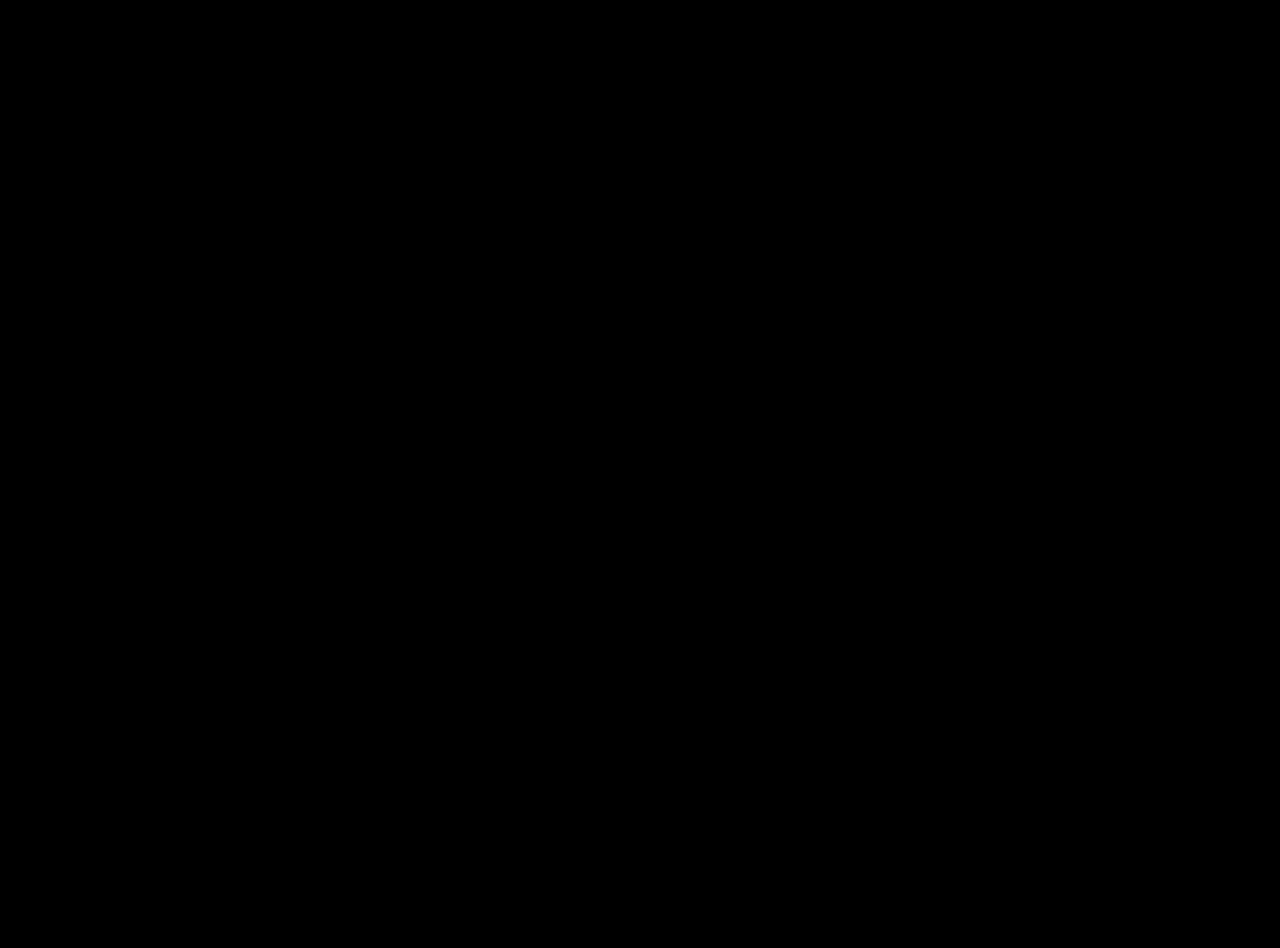
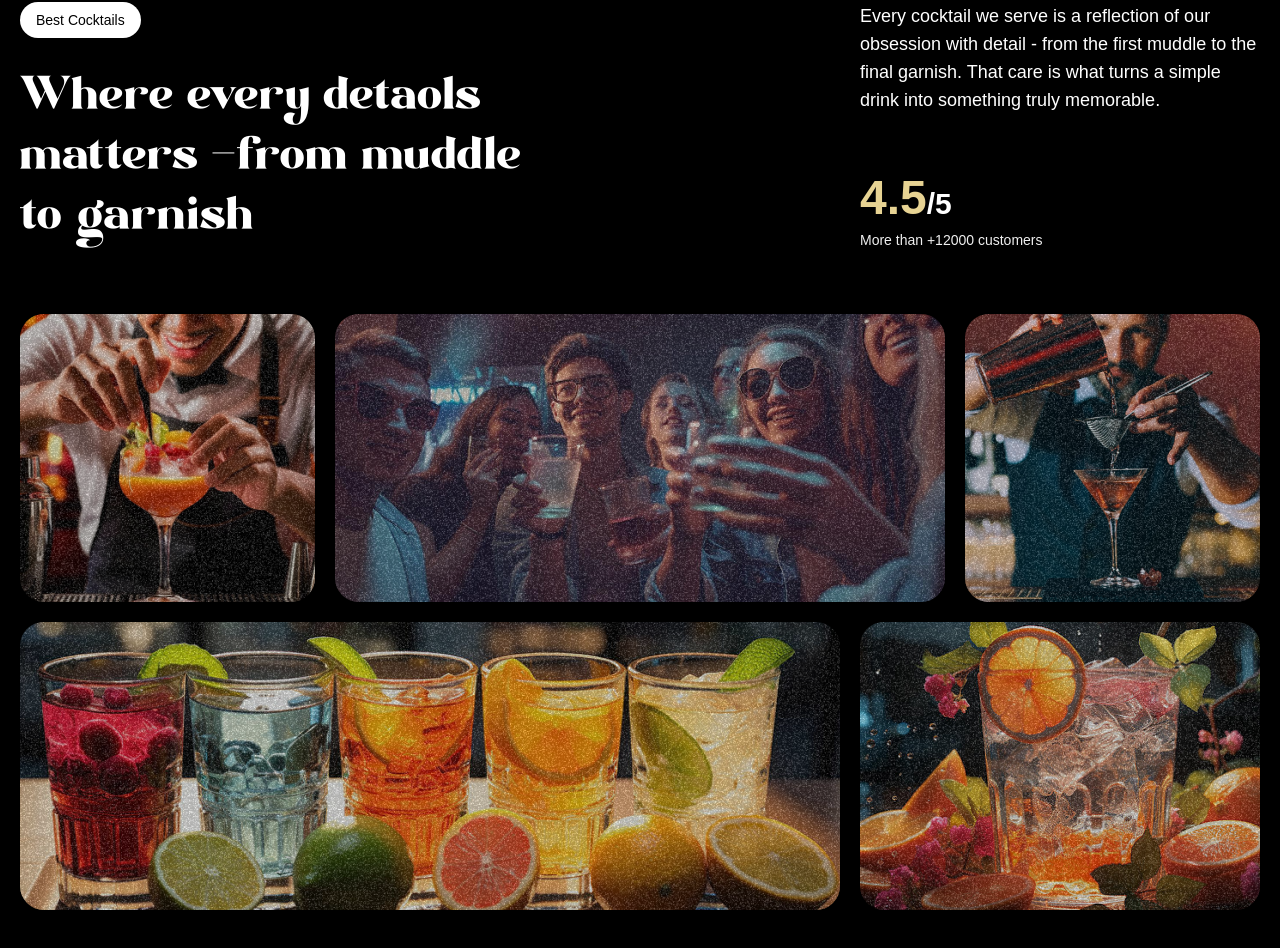
Before and after one commit to IanMinor/gsap_cocktails, a React (Vite) app: page / in a window 1280 px wide. Shown: the part 1710-2658 px from the top of the page. Before the commit the page ends 1600 px from the top, so only its background shows below. Built offline with nearby package versions, Linux system fonts and the light colour scheme; a web font is replaced by a local one.

Commit message:
Implement the about section

```diff
--- a/src/App.jsx
+++ b/src/App.jsx
@@ -3,6 +3,7 @@
 import Navbar from "./components/Navbar";
 import Hero from "./components/Hero";
 import Cocktails from "./components/Cocktails";
+import About from "./components/About";
 
 gsap.registerPlugin(ScrollTrigger, SplitText);
 
@@ -12,6 +13,7 @@
       <Navbar />
       <Hero />
       <Cocktails />
+      <About />
     </main>
   );
 }
--- /dev/null
+++ b/src/components/About.jsx
@@ -0,0 +1,101 @@
+import { useGSAP } from "@gsap/react";
+import { SplitText } from "gsap/all";
+import gsap from "gsap";
+
+function About() {
+  useGSAP(() => {
+    const titleSplit = SplitText.create("#about h2", {
+      type: "words",
+    });
+
+    const scrollTimeline = gsap.timeline({
+      scrollTrigger: {
+        trigger: "#about",
+        start: "top center",
+      },
+    });
+
+    scrollTimeline
+      .from(titleSplit.words, {
+        opacity: 0,
+        duration: 1,
+        yPercent: 100,
+        ease: "expo.out",
+        stagger: 0.03,
+      })
+      .from(
+        ".top-grid div, .bottom-grid div",
+        {
+          opacity: 0,
+          duration: 1,
+          ease: "power1.inOut",
+          stagger: 0.04,
+        },
+        "-=0.5"
+      );
+  });
+
+  return (
+    <div id="about">
+      <div className="mb-16 md:px-0 px-5">
+        <div className="content">
+          <div className="md:col-span-8">
+            <p className="badge">Best Cocktails</p>
+            <h2>
+              Where every detaols matters <span className="text-white">-</span>
+              from muddle to garnish
+            </h2>
+          </div>
+
+          <div className="sub-content">
+            <p>
+              Every cocktail we serve is a reflection of our obsession with
+              detail - from the first muddle to the final garnish. That care is
+              what turns a simple drink into something truly memorable.
+            </p>
+
+            <div>
+              <p className="md:text-3xl text-xl font-bold">
+                <span>4.5</span>/5
+              </p>
+              <p className="text-sm text-white-100">
+                More than +12000 customers
+              </p>
+            </div>
+          </div>
+        </div>
+      </div>
+
+      <div className="top-grid">
+        <div className="md:col-span-3">
+          <div className="noisy" />
+          <img src="/images/abt1.png" alt="grid-img-1" />
+        </div>
+
+        <div className="md:col-span-6">
+          <div className="noisy" />
+          <img src="/images/abt2.png" alt="grid-img-2" />
+        </div>
+
+        <div className="md:col-span-3">
+          <div className="noisy" />
+          <img src="/images/abt5.png" alt="grid-img-5" />
+        </div>
+      </div>
+
+      <div className="bottom-grid">
+        <div className="md:col-span-8">
+          <div className="noisy" />
+          <img src="/images/abt3.png" alt="grid-img-3" />
+        </div>
+
+        <div className="md:col-span-4">
+          <div className="noisy" />
+          <img src="/images/abt4.png" alt="grid-img-4" />
+        </div>
+      </div>
+    </div>
+  );
+}
+
+export default About;
```
